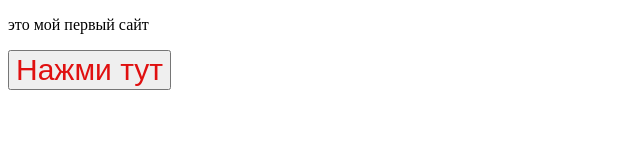
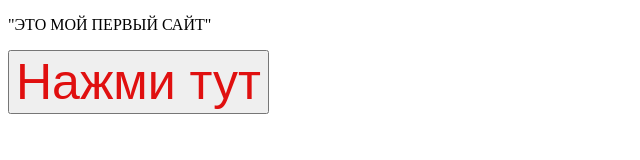
Before and after one commit to shBDUF/Grigoriy6_1.io, a plain HTML site: page index.html in a window 1280 px wide. Shown: the whole page, without its empty margins (0-640 px from the left). Drawn offline with Linux system fonts and the light colour scheme.

Commit message:
Изменил шрифт и размер кнопки

```diff
--- a/index.html
+++ b/index.html
@@ -12,9 +12,9 @@
 </head>
 
 <body>
-    <p>это мой первый сайт</p>
+    <p>"ЭТО МОЙ ПЕРВЫЙ САЙТ"</p>
     <p>
-        <input type="button" onclick=say_hi() value="Нажми тут" style="font-size: 30px; color:rgb(224, 16, 16)">
+        <input type="button" onclick=say_hi() value="Нажми тут" style="font-size: 50px; color:rgb(224, 16, 16)">
     </p>
 </body>
 
```
